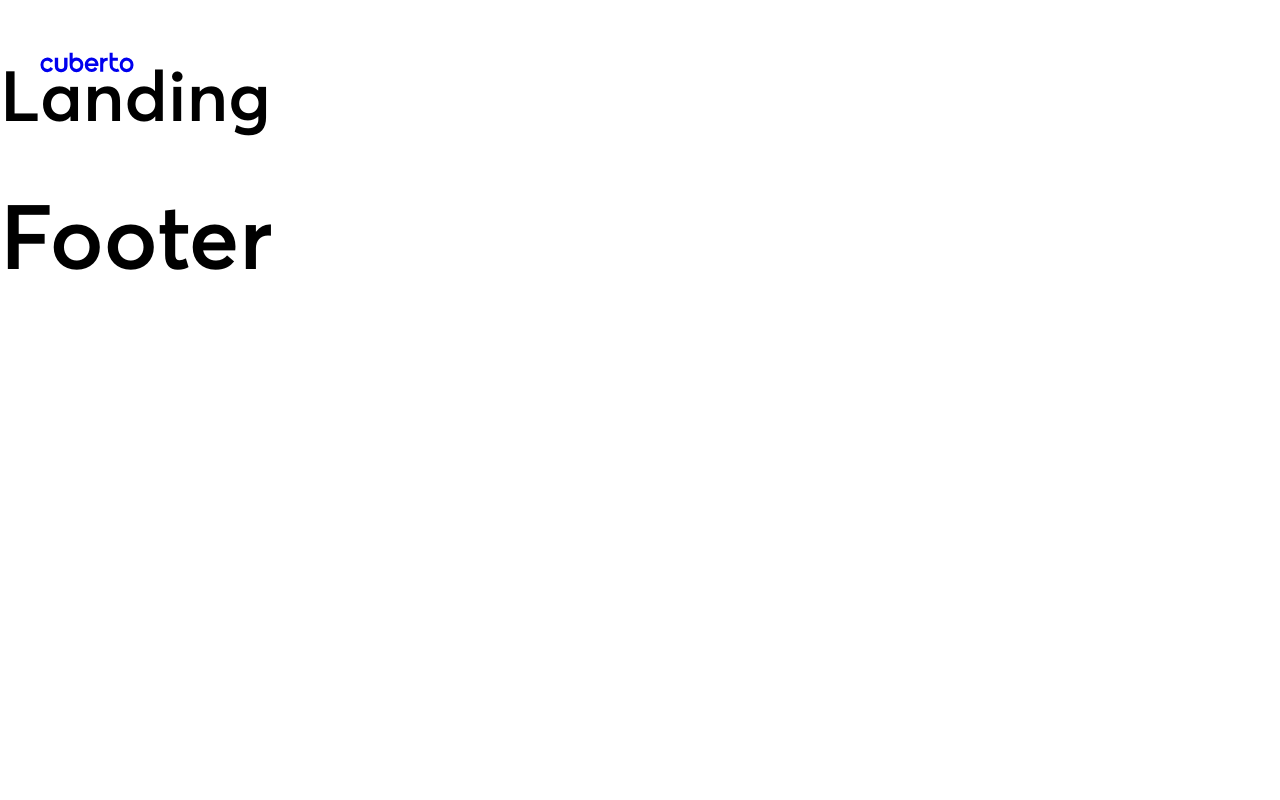
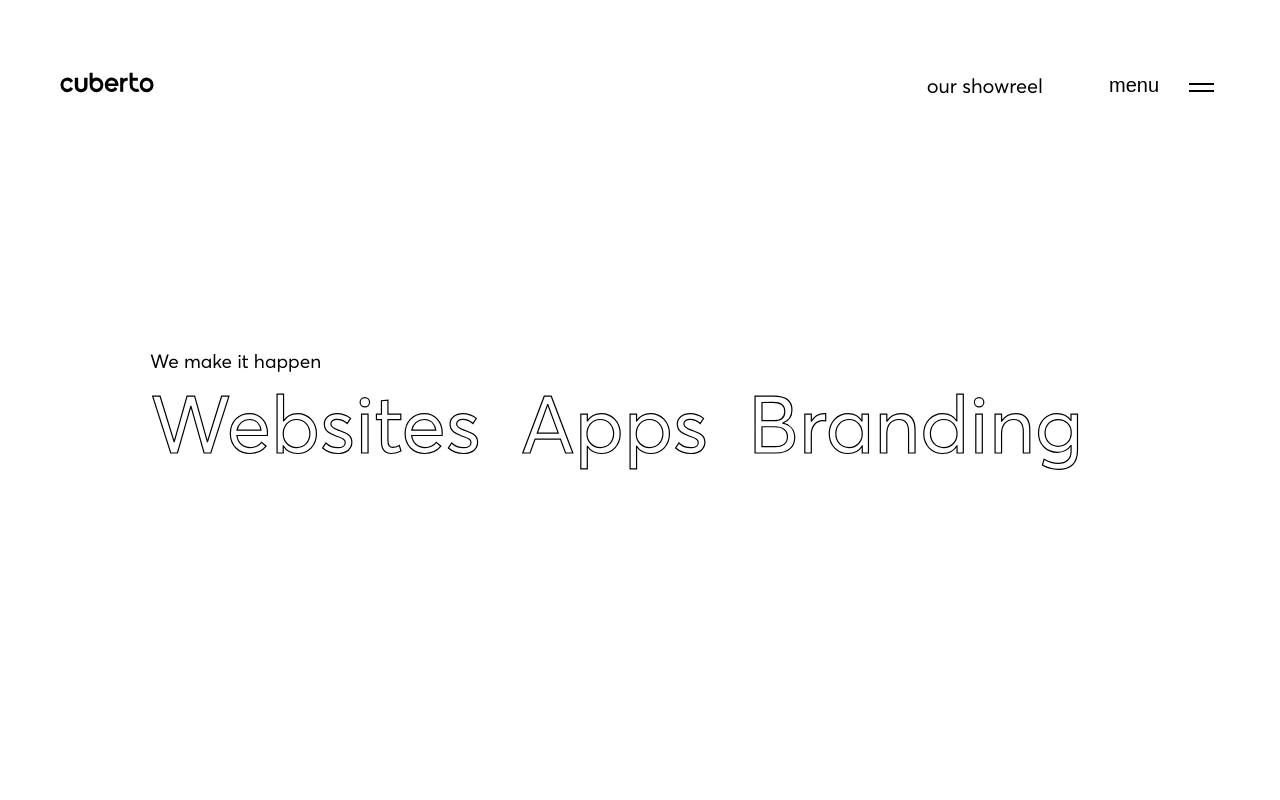
Before and after one commit to zakali22/cuberto-react-clone, a React (Create React App) app: page / in a window 1280 px wide. Shown: the top 800 px of the page. Built offline with nearby package versions, Linux system fonts and the light colour scheme.

Commit message:
Add right side nav items WIP

```diff
--- a/craco.config.js
+++ b/craco.config.js
@@ -4,6 +4,7 @@ module.exports = {
   webpack: {
     alias: {
       "@components": path.resolve(__dirname, "src/components"),
+      "@sections": path.resolve(__dirname, "src/sections"),
       "@pages": path.resolve(__dirname, "src/pages"),
       "@images": path.resolve(__dirname, "src/images"),
       "@lib": path.resolve(__dirname, "src/lib"),
--- a/src/components/Nav/Navbar/Navbar.module.scss
+++ b/src/components/Nav/Navbar/Navbar.module.scss
@@ -1,7 +1,64 @@
+@use "../../../shared.scss";
+
 .navbar {
     position: absolute;
     top: 40px;
     left: 40px;
     right: 40px;
-    width: calc(100% - 80px);
+    width: calc(100% - 120px);
+
+    @media(min-width: 1200px){
+        top: 60px;
+        left: 60px;
+        right: 60px;
+    }
+
+    &-wrapper {
+        display: flex;
+        justify-content: space-between;
+        align-items: center;
+    }
+
+    &-right {
+        display: flex;
+        justify-content: space-between;
+        align-items: center;
+
+        a {
+            margin-right: 60px;
+        }
+
+        .navbar-toggle {
+            button {
+                background: none;
+                border: none;
+                position: relative;
+                cursor: pointer;
+
+                span:first-of-type {
+                    margin-right: 30px;
+                }
+            }
+        }
+
+        .navbar-menu-box {
+            position: relative;
+            top: -5px;
+            display: inline-block;
+            width: 25px;
+
+            span {
+                position: relative;
+                display: block;
+                background: shared.$black;
+                width: 100%;
+                height: 2px;
+
+                &:last-of-type {
+                    top: 5px
+                }
+            }
+        }
+    }
+
 }
--- a/src/components/Nav/Navbar/index.tsx
+++ b/src/components/Nav/Navbar/index.tsx
@@ -14,7 +14,18 @@ export const Navbar = () => {
                 </div>
 
                 <div className={styles['navbar-right']}>
-
+                    <Link to="">
+                        our showreel
+                    </Link>
+                    <div className={styles['navbar-toggle']}>
+                        <button>
+                            <span>menu</span>
+                            <span className={styles["navbar-menu-box"]}>
+                                <span></span>
+                                <span></span>
+                            </span>
+                        </button>
+                    </div>
                 </div>
             </div>
         </nav>
--- a/src/pages/Landing/index.tsx
+++ b/src/pages/Landing/index.tsx
@@ -1,7 +1,8 @@
 import React from "react"
+import {Header} from "@sections/Header"
 
 export const Landing = () => {
     return (
-        <h2>Landing</h2>
+        <Header />
     )
 }
--- /dev/null
+++ b/src/sections/Header/Header.module.scss
@@ -0,0 +1,50 @@
+@use "../../shared.scss";
+
+.header {
+    height: 100vh;
+    &-content {
+        display: flex;
+        flex-direction: column;
+        justify-content: center;
+        // padding-top: 90px;
+        height: 100%;
+    }
+
+    &-title {
+        h1 {
+            font-size: 19px;
+            font-weight: 400;
+        }
+    }
+
+    /** Items **/
+    &-items {
+        display: flex;
+        justify-content: flex-start;
+        width: 100%;
+        margin-left: -20px;
+    }
+
+    &-item {
+
+        a {
+            // color: shared.$black;
+            padding: 10px 20px;
+            font-size: 80px;
+            line-height: 1;
+            white-space: nowrap;
+            text-shadow: -1px -1px 0 #000, 1px -1px 0 #000, -1px 1px 0 #000, 1px 1px 0 #000; // Add layers
+            text-decoration: none;
+
+            @supports(-webkit-text-stroke: 1.2px #000){
+                text-shadow: none;
+                -webkit-text-fill-color: white;
+                -webkit-text-stroke: 1.2px black;
+            }
+
+            span {
+
+            }
+        }
+    }
+}
--- /dev/null
+++ b/src/sections/Header/HeaderItem.tsx
@@ -0,0 +1,17 @@
+import { Link } from "react-router-dom"
+import styles from "./Header.module.scss"
+
+interface Props {
+    link: string
+    text: string
+}
+
+export const HeaderItem = ({link, text}: Props) => {
+    return (
+        <div className={styles["header-item"]}>
+            <Link to={link}>
+                <span>{text}</span>
+            </Link>
+        </div>
+    )
+}
--- /dev/null
+++ b/src/sections/Header/index.tsx
@@ -0,0 +1,20 @@
+import styles from "./Header.module.scss"
+import classnames from "classnames"
+import { HeaderItem } from "./HeaderItem"
+
+export const Header = () => {
+    return (
+        <header className={styles["header"]}>
+            <div className={classnames(styles["header-content"], styles["container"])}>
+                <div className={styles["header-title"]}>
+                    <h1>We make it happen</h1>
+                </div>
+                <div className={styles["header-items"]}>
+                    <HeaderItem link="/" text="Websites"/>
+                    <HeaderItem link="/" text="Apps"/>
+                    <HeaderItem link="/" text="Branding"/>
+                </div>
+            </div>
+        </header>
+    )
+}
--- a/src/shared.scss
+++ b/src/shared.scss
@@ -26,7 +26,8 @@ $black: #000;
 body {
     margin: 0;
     font-family: "Averta CY", sans-serif;
-    font-weight: 600;
+    font-weight: 400;
+
 }
 
 h1, .h1, h2, .h2, h3, .h3, h4, .h4 {}
@@ -52,5 +53,22 @@ h4, .h4 {
 p {
     font-size: 20px;
     line-height: 1.2;
-    font-weight: 400;
 }
+
+a {
+    color: $black;
+    font-size: 20px;
+    text-decoration: none;
+}
+
+button {
+    color: $black;
+    font-size: 20px;
+
+}
+
+
+/** Common styles **/
+.container {
+    padding: 0 150px;
+}
--- a/tsconfig.json
+++ b/tsconfig.json
@@ -24,6 +24,9 @@
         "@components/*": [
           "components/*"
         ],
+        "@sections/*": [
+          "sections/*"
+        ],
         "@pages/*": [
           "pages/*"
         ],
```
